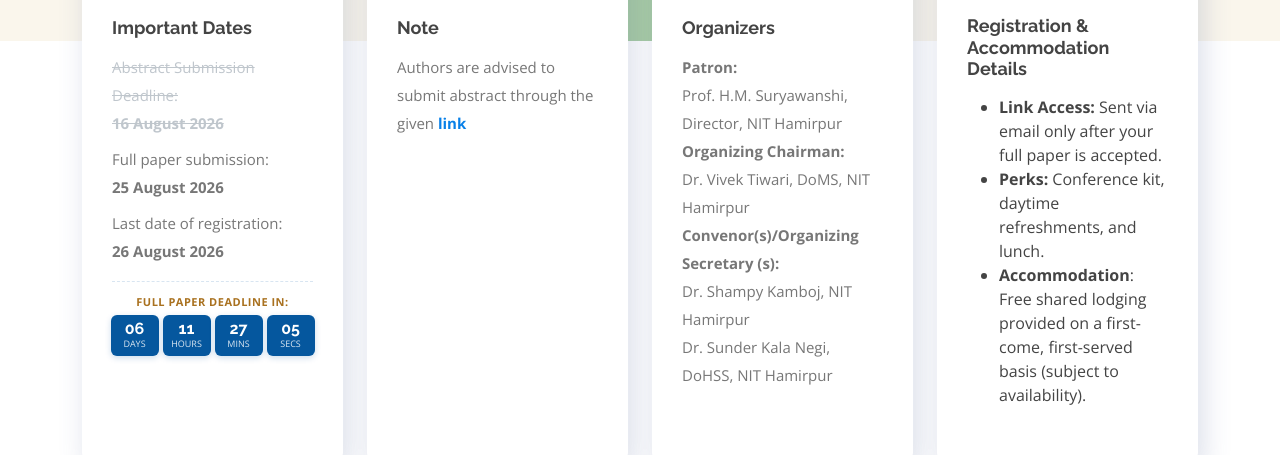
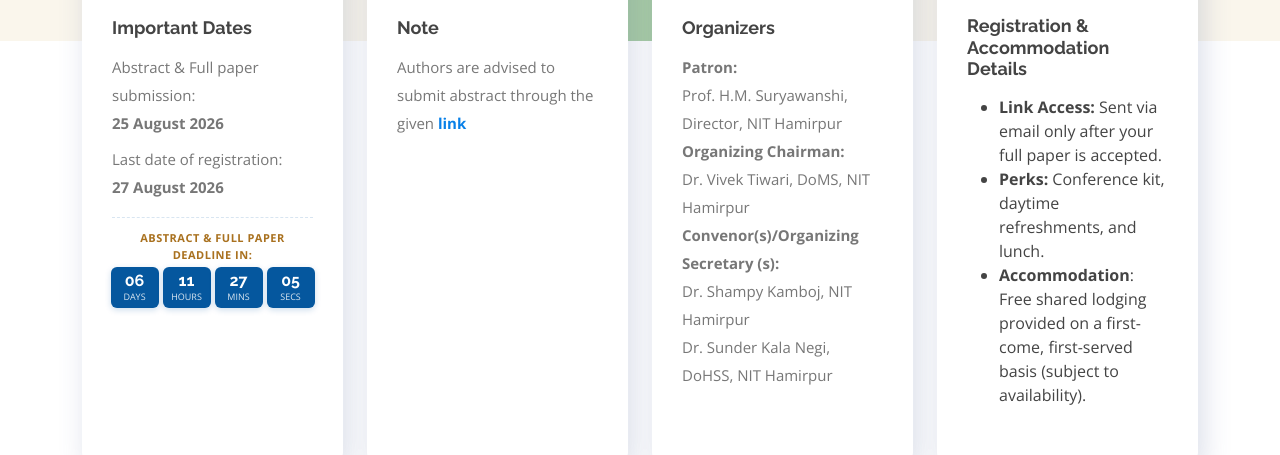
Before and after one commit to Ritish-Rishi/GROWTH2026, a plain HTML site: page index.html in a window 1280 px wide. Shown: the part 599-1054 px from the top of the page. Drawn offline with nearby package versions, Linux system fonts and the light colour scheme; a web font is replaced by a local one.

Commit message:
Deadline changes and heading change

```diff
--- a/assets/js/main.js
+++ b/assets/js/main.js
@@ -291,19 +291,14 @@
   const initCountdown = () => {
     const milestones = [
       {
-        id: "date-abstract",
-        label: "Abstract Deadline In:",
-        date: new Date("August 16, 2026 23:59:59 GMT+0530").getTime()
-      },
-      {
         id: "date-paper",
-        label: "Full Paper Deadline In:",
+        label: "Abstract & Full Paper Deadline In:",
         date: new Date("August 25, 2026 23:59:59 GMT+0530").getTime()
       },
       {
         id: "date-registration",
         label: "Registration Closes In:",
-        date: new Date("August 26, 2026 23:59:59 GMT+0530").getTime()
+        date: new Date("August 27, 2026 23:59:59 GMT+0530").getTime()
       }
     ];
 
--- a/index.html
+++ b/index.html
@@ -120,14 +120,12 @@
 
               <!-- Date items with individual IDs for automatic strikethrough -->
               <div class="description breakword">
-                <div id="date-abstract" class="mb-2">
-                  Abstract Submission Deadline:<br><strong> 16 August 2026</strong>
-                </div>
+
                 <div id="date-paper" class="mb-2">
-                  Full paper submission:<br> <strong>25 August 2026</strong>
+                  Abstract & Full paper submission:<br> <strong>25 August 2026</strong>
                 </div>
                 <div id="date-registration">
-                  Last date of registration:<br><strong> 26 August 2026</strong>
+                  Last date of registration:<br><strong> 27 August 2026</strong>
                 </div>
               </div>
 
@@ -232,7 +230,7 @@
       <div class="container" data-aos="fade-up">
 
         <div class="conference-text">
-          <h2>Call for Papers</h2>
+          <h2>Conference</h2>
           <p>
 National Conference on GST Rationalisation 2.0 (GROWTH-2026) is in collaboration with ICSSR. It addresses one of the most critical policy priorities for India today—building a modern, efficient and growth-driven GST framework. As India enters a new phase of economic expansion, GST 2.0 has become essential to remove structural gaps, reduce compliance complexities, and ensure that the tax system keeps pace with evolving business models and emerging sectors. This conference is important because GST reforms directly influence investment decisions, ease of doing business, competitiveness of Indian industries, and the ability of high-potential sectors—such as MSMEs, digital commerce, renewable energy, logistics, healthcare and agribusiness—to scale rapidly. A more rationalised GST framework can minimise cascading effects, encourage formalisation, strengthen supply chains and enable wealth creation across regions and socio-economic groups.</p>
 <p> GROWTH-2026 provides an interdisciplinary platform for policymakers, researchers, industry leaders and practitioners to discuss evidence-based solutions for GST optimisation. Through expert lectures, research presentations and policy dialogues, the conference aims to:</p>
```
